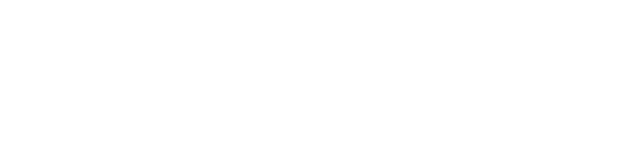
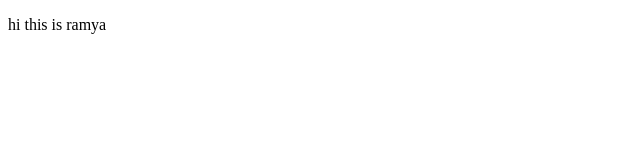
Before and after one commit to ramya6016/budget6016, a plain HTML site: page index.html in a window 1280 px wide. Shown: the whole page, without its empty margins (0-640 px from the left). Drawn offline with Linux system fonts and the light colour scheme.

Commit message:
Update index.html

```diff
--- a/index.html
+++ b/index.html
@@ -7,6 +7,6 @@
     <title>Document ramya</title>
 </head>
 <body>
-
+    <p> hi this is ramya </p>
 </body>
 </html>
```
